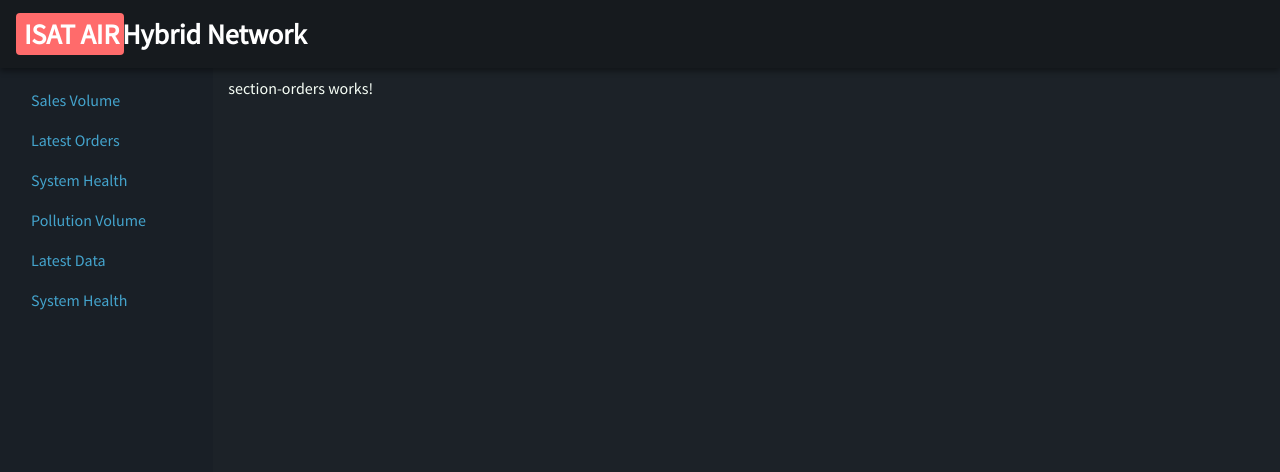
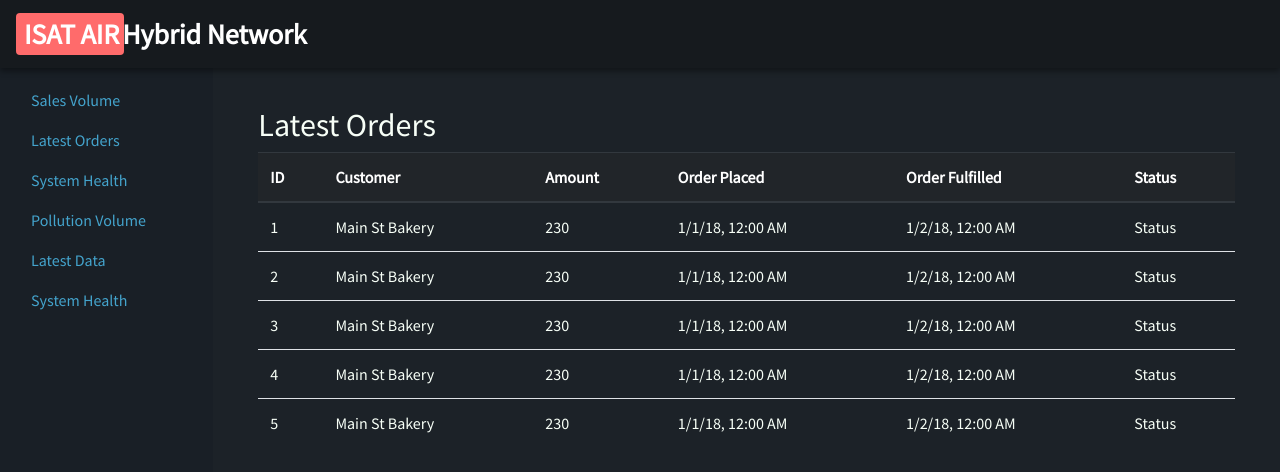
Before and after one commit to tafadzwa-mandava/Hybrid-Network, an Angular app: page /orders in a window 1280 px wide. Shown: the top 472 px of the page. Built offline with nearby package versions, Linux system fonts and the light colour scheme; what ng2-charts would draw is missing.

Commit message:
Work on Orders template

```diff
--- a/src/app/charts/line-chart/line-chart.component.html
+++ b/src/app/charts/line-chart/line-chart.component.html
@@ -1,6 +1,6 @@
 <div class="chart">
   <canvas baseChart
-    style = "width:100%; height:100%;"
+    style="height:100%; width:100%;"
     [datasets] = "lineChartData"
     [labels] = "lineChartLabels"
     [options] = "lineChartOptions"
--- a/src/app/sections/section-orders/section-orders.component.html
+++ b/src/app/sections/section-orders/section-orders.component.html
@@ -1,3 +1,29 @@
-<p>
-  section-orders works!
-</p>
+<div class="section-container">
+  <h2>
+    Latest Orders
+  </h2>
+
+  <table class="table table-inverse table-hover">
+    <thead class="thead-dark">
+      <tr>
+        <th>ID</th>
+        <th>Customer</th>
+        <th>Amount</th>
+        <th>Order Placed</th>
+        <th>Order Fulfilled</th>
+        <th>Status</th>
+      </tr>
+    </thead>
+    <tbody>
+      <tr *ngFor="let order of orders">
+        <td>{{ order.id }}</td>
+        <td>{{ order.customer.name }}</td>
+        <td>{{ order.total }}</td>
+        <td>{{ order.placed | date: 'short' }}</td>
+        <td>{{ order.fulfilled | date: 'short' }}</td>
+        <td>Status</td>
+      </tr>
+    </tbody>
+  </table>
+
+</div>
--- a/src/app/sections/section-orders/section-orders.component.ts
+++ b/src/app/sections/section-orders/section-orders.component.ts
@@ -1,4 +1,5 @@
 import { Component, OnInit } from '@angular/core';
+import {Order} from '../../shared/order';
 
 @Component({
   selector: 'app-section-orders',
@@ -9,6 +10,14 @@ export class SectionOrdersComponent implements OnInit {
 
   constructor() { }
 
+  orders: Order[] = [
+    { id: 1, customer: {id: 1, name: 'Main St Bakery', email: 'mainst@example.com', state: 'CO'}, total: 230, placed: new Date(2017, 12, 1), fulfilled: new Date(2017, 12, 2), status: 'Completed' },
+    { id: 2, customer: {id: 1, name: 'Main St Bakery', email: 'mainst@example.com', state: 'CO'}, total: 230, placed: new Date(2017, 12, 1), fulfilled: new Date(2017, 12, 2), status: 'Completed' },
+    { id: 3, customer: {id: 1, name: 'Main St Bakery', email: 'mainst@example.com', state: 'CO'}, total: 230, placed: new Date(2017, 12, 1), fulfilled: new Date(2017, 12, 2), status: 'Completed' },
+    { id: 4, customer: {id: 1, name: 'Main St Bakery', email: 'mainst@example.com', state: 'CO'}, total: 230, placed: new Date(2017, 12, 1), fulfilled: new Date(2017, 12, 2), status: 'Completed' },
+    { id: 5, customer: {id: 1, name: 'Main St Bakery', email: 'mainst@example.com', state: 'CO'}, total: 230, placed: new Date(2017, 12, 1), fulfilled: new Date(2017, 12, 2), status: 'Completed' }
+  ];
+
   ngOnInit() {
   }
 
--- /dev/null
+++ b/src/app/shared/order.ts
@@ -0,0 +1,10 @@
+import {Customer} from '../shared/customer';
+
+export interface Order{
+    id: number;
+    customer: Customer;
+    total: number;
+    placed: Date;
+    fulfilled: Date;
+    status: string;
+}
```
Also changed, not shown: src/app/shared/customer.ts (added, +8 -0 lines).
